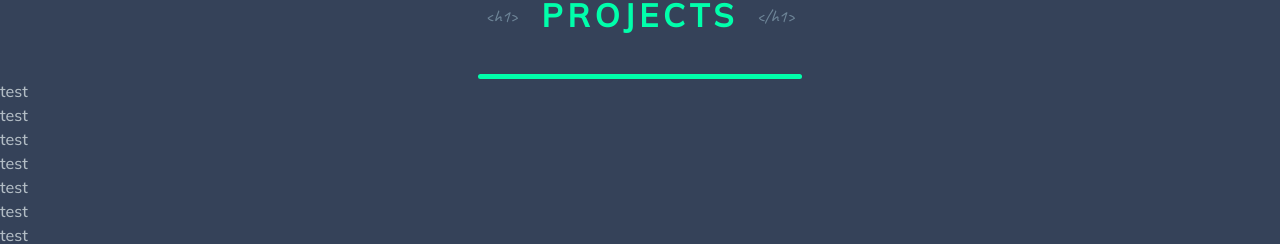
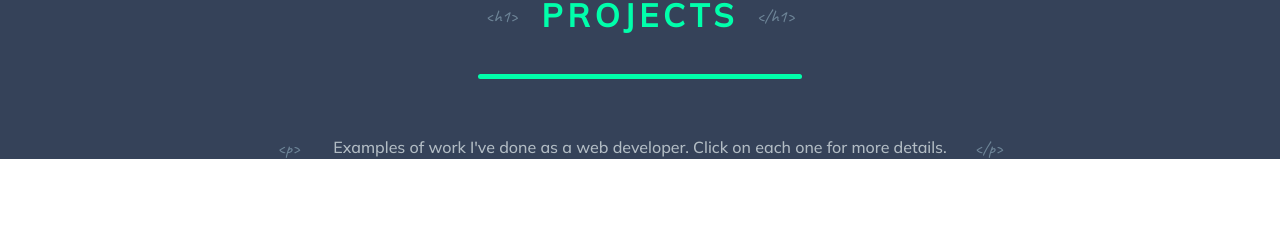
Before and after one commit to davmoba4/portfolio, a Next.js app: page / in a window 1280 px wide. Shown: the part 969-1213 px from the top of the page. Built offline with nearby package versions, Linux system fonts and the light colour scheme.

Commit message:
feat: started projects display

```diff
--- a/components/IntroSkillOrbit/IntroSkillOrbit.tsx
+++ b/components/IntroSkillOrbit/IntroSkillOrbit.tsx
@@ -1,8 +1,8 @@
 import styles from "./IntroSkillOrbit.module.scss";
 
-import React from "react";
+import React, { FunctionComponent } from "react";
 
-function IntroSkillOrbit() {
+const IntroSkillOrbit: FunctionComponent = () => {
   return (
     <>
       <div className={styles.containerMobile}>
--- /dev/null
+++ b/components/ProjectsDisplay/ProjectsDisplay.module.scss
@@ -0,0 +1,31 @@
+.container {
+  width: fit-content;
+  margin: 3.5rem auto 0;
+
+  > p {
+    position: relative;
+
+    &::before,
+    &::after {
+      color: var(--color-gray-medium);
+      font-family: var(--font-cursive);
+      font-size: 1.1rem;
+      font-weight: 500;
+      position: absolute;
+      top: 0;
+    }
+    &::before {
+      content: "<p>";
+      left: -3.5rem;
+    }
+    &::after {
+      content: "</p>";
+      right: -3.5rem;
+    }
+  }
+
+  .contentWrapper {
+    width: fit-content;
+    margin: 4.5rem auto 0;
+  }
+}
--- /dev/null
+++ b/components/ProjectsDisplay/ProjectsDisplay.tsx
@@ -0,0 +1,17 @@
+import styles from "./ProjectsDisplay.module.scss";
+
+import React, { FunctionComponent } from "react";
+
+const ProjectsDisplay: FunctionComponent = () => {
+  return (
+    <div className={styles.container}>
+      <p>
+        Examples of work I've done as a web developer. Click on each one for
+        more details.
+      </p>
+      <div className={styles.contentWrapper}></div>
+    </div>
+  );
+};
+
+export default ProjectsDisplay;
--- a/pages/index.tsx
+++ b/pages/index.tsx
@@ -5,6 +5,7 @@ import Head from "next/head";
 import Header from "../components/Header/Header";
 import IntroText from "../components/IntroText/IntroText";
 import IntroSkillOrbit from "../components/IntroSkillOrbit/IntroSkillOrbit";
+import ProjectsDisplay from "../components/ProjectsDisplay/ProjectsDisplay";
 
 const Home: NextPage = () => {
   return (
@@ -28,13 +29,7 @@ const Home: NextPage = () => {
             Projects
           </h1>
         </div>
-        <div> test </div>
-        <div> test </div>
-        <div> test </div>
-        <div> test </div>
-        <div> test </div>
-        <div> test </div>
-        <div> test </div>
+        <ProjectsDisplay/>
       </main>
     </div>
   );
```
